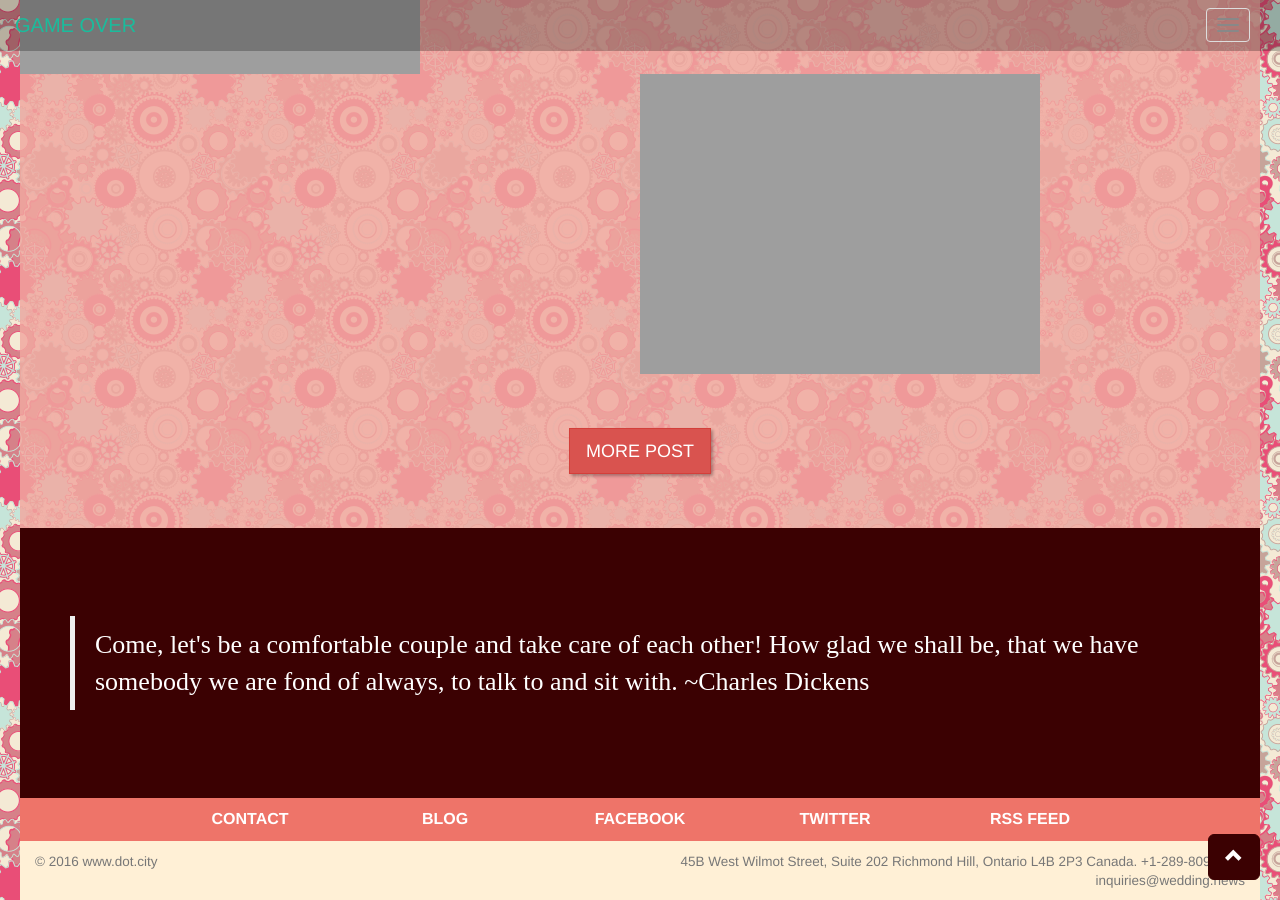
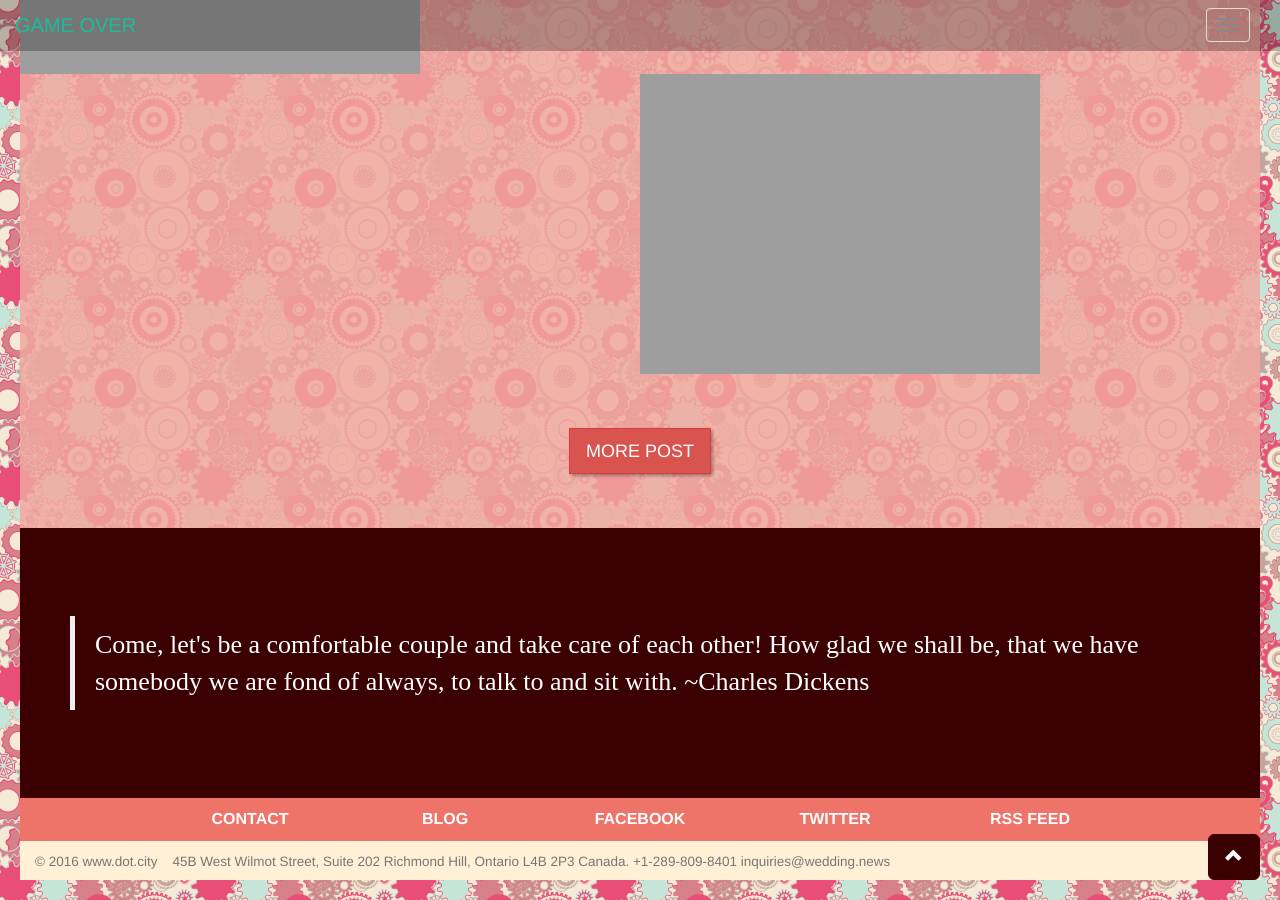
Before and after one commit to prrraveen/wedding-theme, a Jekyll site: the page built from index.html, in a window 1280 px wide and 900 px high, scrolled down 2200 px. Built offline with Jekyll 4.4.1, drawn with Linux system fonts in a browser that asks for light colours; some web fonts are replaced; comment, search, counter and statistics services are not loaded.

Commit message:
made changed

```diff
--- a/_includes/footer.html
+++ b/_includes/footer.html
@@ -20,14 +20,9 @@
               </div>
           </div>
           <div class="row address-line">
-              <div class="col-sm-4 text-left pull-left">
-                <h4>
-                    <small>© 2016 www.dot.city</small>
-                </h4>
-              </div>
-              <div class='col-sm-6 text-right pull-right'>
+              <div class='col-sm-12 text-left'>
                   <h4>
-                      <small>45B West Wilmot Street, Suite 202 Richmond Hill, Ontario L4B 2P3 Canada. +1-289-809-8401 inquiries@wedding.news</small>
+                      <small>© 2016 www.dot.city &nbsp&nbsp 45B West Wilmot Street, Suite 202 Richmond Hill, Ontario L4B 2P3 Canada. +1-289-809-8401 inquiries@wedding.news</small>
                   </h4>
               </div>
           </div>
```
Also changed, not shown: 9 other files.
